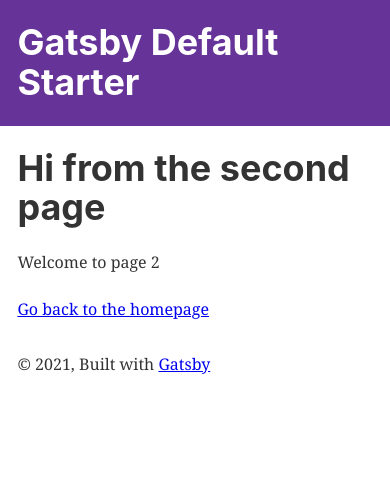
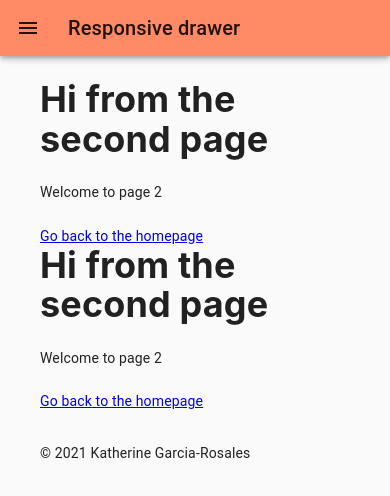
Before and after one commit to axlemax/kitty-bump, a Gatsby site: page /page-2 in a window 390 px wide. Built offline with nearby package versions, Linux system fonts and the light colour scheme; Gatsby itself is replaced by a stand-in of ours.

Commit message:
Basic layout with mobile menu

```diff
--- a/package.json
+++ b/package.json
@@ -21,6 +21,7 @@
     "react-helmet": "^6.1.0"
   },
   "devDependencies": {
+    "@material-ui/icons": "^4.11.2",
     "@typescript-eslint/eslint-plugin": "^4.28.0",
     "@typescript-eslint/parser": "^4.28.0",
     "eslint": "^7.29.0",
--- /dev/null
+++ b/src/components/ResponsiveDrawer.tsx
@@ -0,0 +1,142 @@
+import * as React from "react"
+import AppBar from "@material-ui/core/AppBar"
+import CssBaseline from "@material-ui/core/CssBaseline"
+import Divider from "@material-ui/core/Divider"
+import Drawer from "@material-ui/core/Drawer"
+import Hidden from "@material-ui/core/Hidden"
+import IconButton from "@material-ui/core/IconButton"
+import InboxIcon from "@material-ui/icons/MoveToInbox"
+import List from "@material-ui/core/List"
+import ListItem from "@material-ui/core/ListItem"
+import ListItemIcon from "@material-ui/core/ListItemIcon"
+import ListItemText from "@material-ui/core/ListItemText"
+import MailIcon from "@material-ui/icons/Mail"
+import MenuIcon from "@material-ui/icons/Menu"
+import Toolbar from "@material-ui/core/Toolbar"
+import { makeStyles, useTheme } from "@material-ui/core/styles"
+
+import { AppProps } from "./types"
+import TitleBar from "./TitleBar"
+
+const drawerWidth = 240
+
+const useStyles = makeStyles(theme => ({
+  root: {
+    display: "flex",
+  },
+  drawer: {
+    [theme.breakpoints.up("md")]: {
+      width: drawerWidth,
+      flexShrink: 0,
+    },
+  },
+  appBar: {
+    width: "100%",
+    zIndex: theme.zIndex.drawer + 1,
+  },
+  menuButton: {
+    marginRight: theme.spacing(2),
+  },
+  drawerPaper: {
+    width: drawerWidth,
+  },
+  content: {
+    flexGrow: 1,
+    padding: theme.spacing(3),
+  },
+  drawerContainer: {
+    overflow: "auto",
+  },
+}))
+
+const ResponsiveDrawer = ({ children }: AppProps) => {
+  const classes = useStyles()
+  const theme = useTheme()
+  const [mobileOpen, setMobileOpen] = React.useState(false)
+
+  const handleDrawerToggle = () => {
+    setMobileOpen(!mobileOpen)
+  }
+
+  const drawer = (
+    <>
+      <Toolbar />
+      <div className={classes.drawerContainer}>
+        <List>
+          {["Intro", "Projects", "Research", "Experience"].map(
+            (text, index) => (
+              <ListItem button key={text}>
+                <ListItemIcon>
+                  {index % 2 === 0 ? <InboxIcon /> : <MailIcon />}
+                </ListItemIcon>
+                <ListItemText primary={text} />
+              </ListItem>
+            )
+          )}
+        </List>
+        <Toolbar />
+        <Divider />
+        <List>
+          {["CV", "Contact Me"].map((text, index) => (
+            <ListItem button key={text}>
+              <ListItemIcon>
+                {index % 2 === 0 ? <InboxIcon /> : <MailIcon />}
+              </ListItemIcon>
+              <ListItemText primary={text} />
+            </ListItem>
+          ))}
+        </List>
+      </div>
+    </>
+  )
+
+  const container =
+    window !== undefined ? () => window.document.body : undefined
+
+  return (
+    <div className={classes.root}>
+      <CssBaseline />
+      <AppBar position="fixed" className={classes.appBar}>
+        <Toolbar>
+          <Hidden mdUp implementation="css">
+            <IconButton
+              color="inherit"
+              aria-label="open drawer"
+              edge="start"
+              onClick={handleDrawerToggle}
+              className={classes.menuButton}
+            >
+              <MenuIcon />
+            </IconButton>
+          </Hidden>
+          <TitleBar />
+        </Toolbar>
+      </AppBar>
+      {/* The implementation can be swapped with js to avoid SEO duplication of links. */}
+      <Hidden mdUp implementation="css">
+        <Drawer
+          className={classes.drawer}
+          container={container}
+          variant="temporary"
+          anchor={theme.direction === "rtl" ? "right" : "left"}
+          open={mobileOpen}
+          onClose={handleDrawerToggle}
+          classes={{
+            paper: classes.drawerPaper,
+          }}
+          ModalProps={{
+            keepMounted: true, // Better open performance on mobile.
+          }}
+        >
+          {drawer}
+        </Drawer>
+      </Hidden>
+      <main className={classes.content}>
+        <Toolbar />
+        {children}
+      </main>
+    </div>
+  )
+}
+
+export default ResponsiveDrawer
--- /dev/null
+++ b/src/components/TitleBar.tsx
@@ -0,0 +1,10 @@
+import * as React from "react"
+import Typography from "@material-ui/core/Typography"
+
+const TitleBar = () => (
+  <Typography variant="h6" noWrap>
+    Responsive drawer
+  </Typography>
+)
+
+export default TitleBar
--- a/src/components/header.tsx
+++ b/src/components/header.tsx
@@ -1,20 +1,33 @@
 import * as React from "react"
 import { Link } from "gatsby"
+import { AppBar } from "@material-ui/core"
+import { makeStyles } from "@material-ui/core/styles"
 
-const Header = ({ siteTitle }: { siteTitle: string }) => (
-  <header
-    style={{
-      background: `rebeccapurple`,
-      marginBottom: `1.45rem`,
-    }}
-  >
-    <div
+const Header = ({ siteTitle }: { siteTitle: string }) => {
+  const useStyles = makeStyles(theme => ({
+    root: {
+      flexGrow: 1,
+    },
+    toolbar: {
+      minHeight: 128,
+      alignItems: "flex-start",
+      paddingTop: theme.spacing(1),
+      paddingBottom: theme.spacing(2),
+    },
+  }))
+
+  const classes = useStyles()
+
+  return (
+    <header className={classes.root}>
+      <AppBar position="absolute" className={classes.toolbar}>
+        {/* <div
         style={{
           margin: `0 auto`,
           maxWidth: 960,
           padding: `1.45rem 1.0875rem`,
         }}
-    >
+      > */}
         <h1 style={{ margin: 0 }}>
           <Link
             to="/"
@@ -26,8 +39,10 @@ const Header = ({ siteTitle }: { siteTitle: string }) => (
             {siteTitle}
           </Link>
         </h1>
-    </div>
+      </AppBar>
+      {/* </div> */}
     </header>
   )
+}
 
 export default Header
--- a/src/components/layout.tsx
+++ /dev/null
@@ -1,50 +0,0 @@
-/**
- * Layout component that queries for data
- * with Gatsby's useStaticQuery component
- *
- * See: https://www.gatsbyjs.com/docs/use-static-query/
- */
-
-import * as React from "react"
-import { useStaticQuery, graphql } from "gatsby"
-
-import Header from "./header"
-import "./layout.css"
-import { AppProps } from "./types"
-
-const Layout = ({ children }: AppProps): JSX.Element => {
-  const data = useStaticQuery(graphql`
-    query SiteTitleQuery {
-      site {
-        siteMetadata {
-          title
-        }
-      }
-    }
-  `)
-
-  return (
-    <>
-      <Header siteTitle={data.site.siteMetadata?.title || `Title`} />
-      <div
-        style={{
-          margin: `0 auto`,
-          maxWidth: 960,
-          padding: `0 1.0875rem 1.45rem`,
-        }}
-      >
-        <main>{children}</main>
-        <footer
-          style={{
-            marginTop: `2rem`,
-          }}
-        >
-          © {new Date().getFullYear()}, Built with
-          {` `}
-          <a href="https://www.gatsbyjs.com">Gatsby</a>
-        </footer>
-      </div>
-    </>
-  )
-}
-export default Layout
--- /dev/null
+++ b/src/layouts/Page.tsx
@@ -0,0 +1,59 @@
+/**
+ * Layout component that queries for data
+ * with Gatsby's useStaticQuery component
+ *
+ * See: https://www.gatsbyjs.com/docs/use-static-query/
+ */
+
+import * as React from "react"
+import { useStaticQuery, graphql } from "gatsby"
+import { Container } from "@material-ui/core"
+import { createTheme, ThemeProvider } from "@material-ui/core/styles"
+
+import "./page.css"
+import { AppProps } from "../components/types"
+import ResponsiveDrawer from "../components/ResponsiveDrawer"
+
+const theme = createTheme({
+  palette: {
+    primary: {
+      main: "#ff8a65",
+    },
+    secondary: {
+      main: "#9ccc65",
+    },
+  },
+})
+
+const Page = ({ children }: AppProps): JSX.Element => {
+  const data = useStaticQuery(graphql`
+    query SiteTitleQuery {
+      site {
+        siteMetadata {
+          title
+        }
+      }
+    }
+  `)
+
+  return (
+    <ThemeProvider theme={theme}>
+      <ResponsiveDrawer>
+        <Container>
+          <main>
+            {children}
+            {children}
+          </main>
+          <footer
+            style={{
+              marginTop: `2rem`,
+            }}
+          >
+            © {new Date().getFullYear()} Katherine Garcia-Rosales
+          </footer>
+        </Container>
+      </ResponsiveDrawer>
+    </ThemeProvider>
+  )
+}
+export default Page
--- a/src/pages/page-2.js
+++ b/src/pages/page-2.tsx
@@ -1,16 +1,16 @@
 import * as React from "react"
 import { Link } from "gatsby"
 
-import Layout from "../components/layout"
-import Seo from "../components/seo"
+import Page from "../layouts/Page"
+// import Seo from "../components/seo"
 
 const SecondPage = () => (
-  <Layout>
-    <Seo title="Page two" />
+  <Page>
+    {/* <Seo title="Page two" /> */}
     <h1>Hi from the second page</h1>
     <p>Welcome to page 2</p>
     <Link to="/">Go back to the homepage</Link>
-  </Layout>
+  </Page>
 )
 
 export default SecondPage
```
Also changed, not shown: src/pages/404.tsx (renamed from src/pages/404.js, +5 -5 lines), src/pages/index.js (+9 -22 lines), src/pages/using-typescript.tsx (+3 -5 lines), src/layouts/page.css (renamed from src/components/layout.css), 1 other file. Lines whose indentation alone changed are shown as unchanged.
